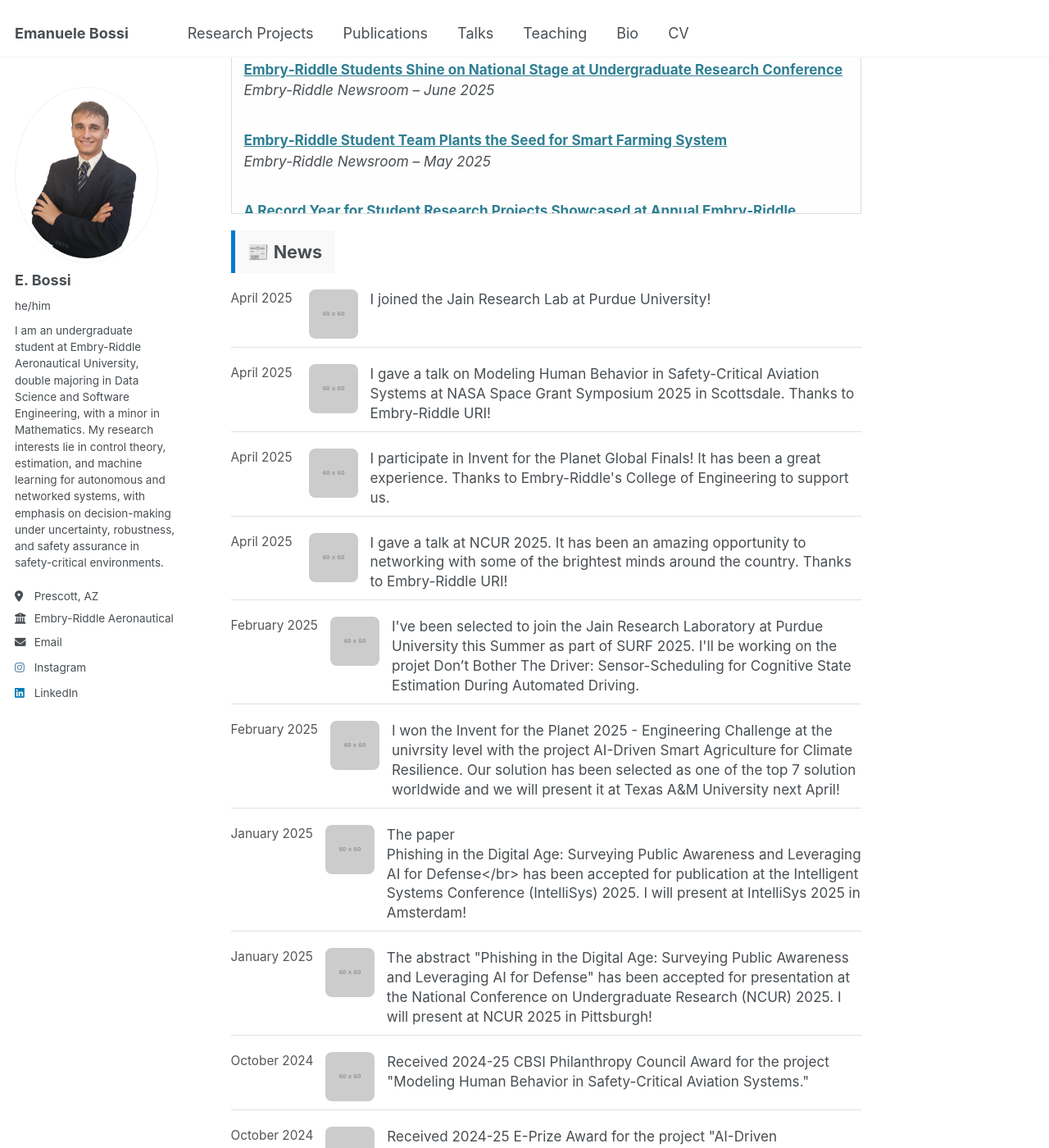
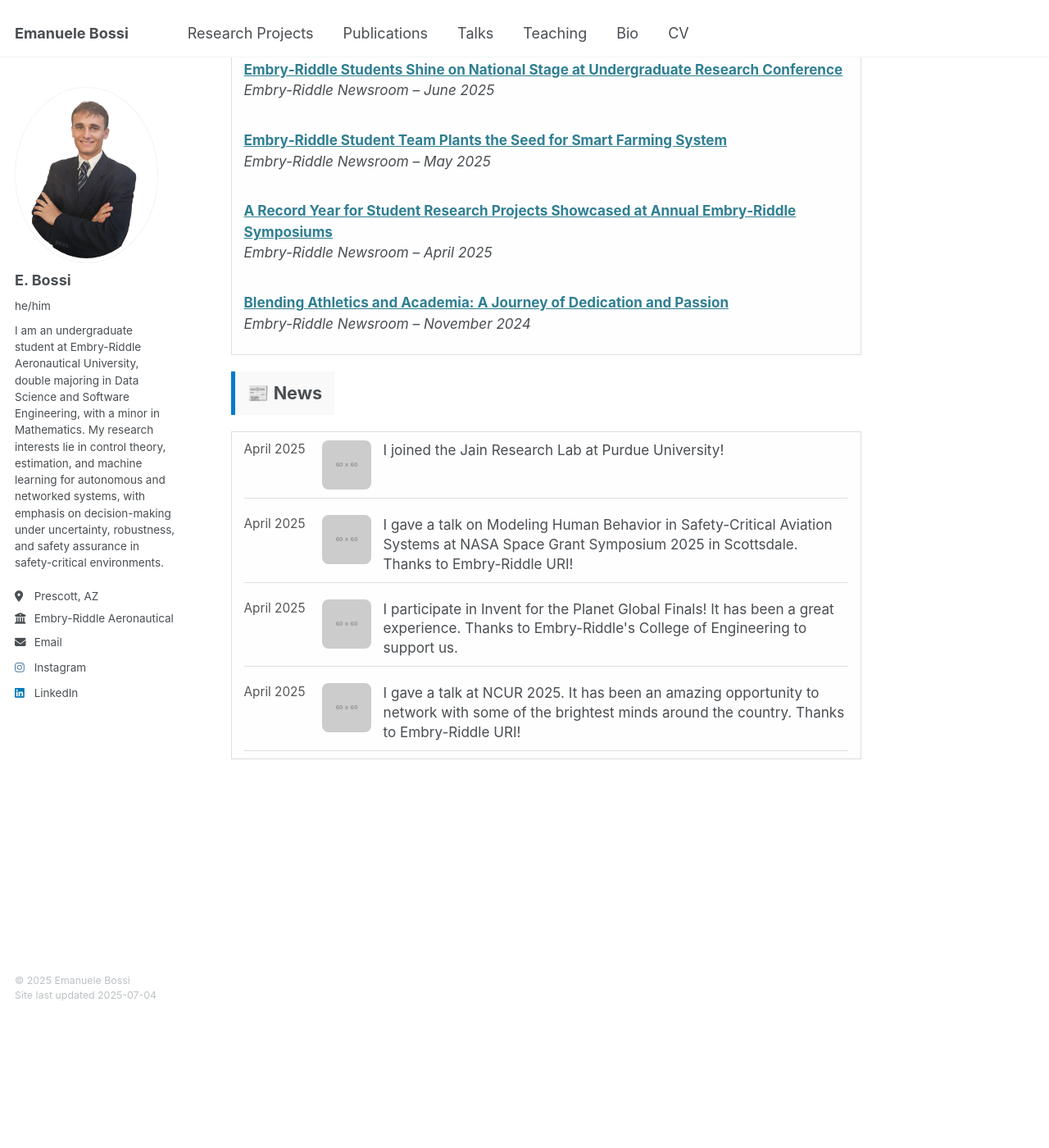
Before and after one commit to bossiemanuele/bossiemanuele.github.io, a Jekyll site: the page built from _pages/about.md, in a window 1280 px wide and 1400 px high, scrolled down 769 px. Shown: the whole window at 82% size. Built offline with Jekyll 4.4.1, drawn with Linux system fonts in a browser that asks for light colours; after the commit the page ends 2011 px from its top, so only the background shows below that; some of the changed text lies outside the part shown.

Commit message:
Update about.md

```diff
--- a/_pages/about.md
+++ b/_pages/about.md
@@ -65,105 +65,116 @@
 
 
 
-<!-- NEWS SECTION -->
+<!-- NEWS -->
 <div style="background-color:#f9f9f9; border-left:5px solid #007acc; padding:10px 15px; margin: 20px 0; font-weight:bold; font-size:1.2em; width: fit-content;">
 📰 News
 </div>
 
-<!-- NEWS LIST CONTAINER -->
-<div class="news-list">
+<!-- SCROLLABLE CONTAINER -->
+<div class="news-scroll-container">
+  <!-- NEWS LIST -->
+  <div class="news-list">
 
-  <!-- SINGLE NEWS ITEM -->
+    <!-- SINGLE NEWS ITEM -->
+    <div class="news-item">
+      <div class="news-date">April 2025</div>
+      <img src="https://via.placeholder.com/60" alt="News icon" class="news-image">
+      <div class="news-text">
+        I joined the Jain Research Lab at Purdue University!
+      </div>
+    </div>
 
-  <div class="news-item">
-    <div class="news-date">April 2025</div>
-    <img src="https://via.placeholder.com/60" alt="News icon" class="news-image">
-    <div class="news-text">
-      I joined the Jain Research Lab at Purdue University!
+    <div class="news-item">
+      <div class="news-date">April 2025</div>
+      <img src="https://via.placeholder.com/60" alt="News icon" class="news-image">
+      <div class="news-text">
+        I gave a talk on Modeling Human Behavior in Safety-Critical Aviation Systems at NASA Space Grant Symposium 2025 in Scottsdale. Thanks to Embry-Riddle URI!
+      </div>
     </div>
+
+    <div class="news-item">
+      <div class="news-date">April 2025</div>
+      <img src="https://via.placeholder.com/60" alt="News icon" class="news-image">
+      <div class="news-text">
+        I participate in Invent for the Planet Global Finals! It has been a great experience. Thanks to Embry-Riddle's College of Engineering to support us.
+      </div>
+    </div>
+
+    <div class="news-item">
+      <div class="news-date">April 2025</div>
+      <img src="https://via.placeholder.com/60" alt="News icon" class="news-image">
+      <div class="news-text">
+        I gave a talk at NCUR 2025. It has been an amazing opportunity to network with some of the brightest minds around the country. Thanks to Embry-Riddle URI!
+      </div>
+    </div>
+
+    <div class="news-item">
+      <div class="news-date">February 2025</div>
+      <img src="https://via.placeholder.com/60" alt="News icon" class="news-image">
+      <div class="news-text">
+        I've been selected to join the Jain Research Laboratory at Purdue University this Summer as part of SURF 2025. I'll be working on the project “Don’t Bother The Driver: Sensor-Scheduling for Cognitive State Estimation During Automated Driving.”
+      </div>
+    </div>
+
+    <div class="news-item">
+      <div class="news-date">February 2025</div>
+      <img src="https://via.placeholder.com/60" alt="News icon" class="news-image">
+      <div class="news-text">
+        I won the Invent for the Planet 2025 - Engineering Challenge at the university level with the project “AI-Driven Smart Agriculture for Climate Resilience.” Our solution has been selected as one of the top 7 worldwide and we will present it at Texas A&M University!
+      </div>
+    </div>
+
+    <div class="news-item">
+      <div class="news-date">January 2025</div>
+      <img src="https://via.placeholder.com/60" alt="News icon" class="news-image">
+      <div class="news-text">
+        The paper <b>Phishing in the Digital Age: Surveying Public Awareness and Leveraging AI for Defense</b> has been accepted for publication at the Intelligent Systems Conference (IntelliSys) 2025. I will present at IntelliSys 2025 in Amsterdam!
+      </div>
+    </div>
+
+    <div class="news-item">
+      <div class="news-date">January 2025</div>
+      <img src="https://via.placeholder.com/60" alt="News icon" class="news-image">
+      <div class="news-text">
+        The abstract "Phishing in the Digital Age: Surveying Public Awareness and Leveraging AI for Defense" has been accepted for presentation at the National Conference on Undergraduate Research (NCUR) 2025. I will present at NCUR 2025 in Pittsburgh!
+      </div>
+    </div>
+
+    <div class="news-item">
+      <div class="news-date">October 2024</div>
+      <img src="https://via.placeholder.com/60" alt="News icon" class="news-image">
+      <div class="news-text">
+        Received 2024-25 CBSI Philanthropy Council Award for the project “Modeling Human Behavior in Safety-Critical Aviation Systems.”
+      </div>
+    </div>
+
+    <div class="news-item">
+      <div class="news-date">October 2024</div>
+      <img src="https://via.placeholder.com/60" alt="News icon" class="news-image">
+      <div class="news-text">
+        Received 2024-25 E-Prize Award for the project “AI-Driven Optimization of the Actual Takeoff Weight.”
+      </div>
+    </div>
+
   </div>
-
-  <div class="news-item">
-    <div class="news-date">April 2025</div>
-    <img src="https://via.placeholder.com/60" alt="News icon" class="news-image">
-    <div class="news-text">
-      I gave a talk on Modeling Human Behavior in Safety-Critical Aviation Systems at NASA Space Grant Symposium 2025 in Scottsdale. Thanks to Embry-Riddle URI!
-    </div>
-  </div>
-
-  <div class="news-item">
-    <div class="news-date">April 2025</div>
-    <img src="https://via.placeholder.com/60" alt="News icon" class="news-image">
-    <div class="news-text">
-      I participate in Invent for the Planet Global Finals! It has been a great experience. Thanks to Embry-Riddle's College of Engineering to support us.
-    </div>
-  </div>
-
-  <div class="news-item">
-    <div class="news-date">April 2025</div>
-    <img src="https://via.placeholder.com/60" alt="News icon" class="news-image">
-    <div class="news-text">
-      I gave a talk at NCUR 2025. It has been an amazing opportunity to networking with some of the brightest minds around the country. Thanks to Embry-Riddle URI!
-    </div>
-  </div>
-
-  <div class="news-item">
-    <div class="news-date">February 2025</div>
-    <img src="https://via.placeholder.com/60" alt="News icon" class="news-image">
-    <div class="news-text">
-      I've been selected to join the Jain Research Laboratory at Purdue University this Summer as part of SURF 2025. I'll be working on the projet Don’t Bother The Driver: Sensor-Scheduling for Cognitive State Estimation During Automated Driving.
-    </div>
-  </div>
-
-  <div class="news-item">
-    <div class="news-date">February 2025</div>
-    <img src="https://via.placeholder.com/60" alt="News icon" class="news-image">
-    <div class="news-text">
-      I won the Invent for the Planet 2025 - Engineering Challenge at the univrsity level with the project AI-Driven Smart Agriculture for Climate Resilience. Our solution has been selected as one of the top 7 solution worldwide and we will present it at Texas A&M University next April!
-    </div>
-  </div>
-
-  <div class="news-item">
-    <div class="news-date">January 2025</div>
-    <img src="https://via.placeholder.com/60" alt="News icon" class="news-image">
-    <div class="news-text">
-      The paper <br>Phishing in the Digital Age: Surveying Public Awareness and Leveraging AI for Defense</br> has been accepted for publication at the Intelligent Systems Conference (IntelliSys) 2025. I will present at IntelliSys 2025 in Amsterdam!
-    </div>
-  </div>
-
-  <div class="news-item">
-    <div class="news-date">January 2025</div>
-    <img src="https://via.placeholder.com/60" alt="News icon" class="news-image">
-    <div class="news-text">
-      The abstract "Phishing in the Digital Age: Surveying Public Awareness and Leveraging AI for Defense" has been accepted for presentation at the National Conference on Undergraduate Research (NCUR) 2025. I will present at NCUR 2025 in Pittsburgh!
-    </div>
-  </div>
-
-  <div class="news-item">
-    <div class="news-date">October 2024</div>
-    <img src="https://via.placeholder.com/60" alt="News icon" class="news-image">
-    <div class="news-text">
-      Received 2024-25 CBSI Philanthropy Council Award for the project "Modeling Human Behavior in Safety-Critical Aviation Systems."
-    </div>
-  </div>
-
-  <div class="news-item">
-    <div class="news-date">October 2024</div>
-    <img src="https://via.placeholder.com/60" alt="News icon" class="news-image">
-    <div class="news-text">
-      Received 2024-25 E-Prize Award for the project "AI-Driven Optimization of the Actual Takeoff Weight."
-    </div>
-  </div>
-
 </div>
 
 <!-- CSS STYLING -->
 <style>
+.news-scroll-container {
+  max-height: 400px; /* adjust height as needed */
+  overflow-y: auto;
+  border: 1px solid #ddd;
+  padding: 10px 0;
+  background-color: #fefefe;
+}
+
 .news-list {
   display: flex;
   flex-direction: column;
   gap: 20px;
   max-width: 900px;
+  padding: 0 15px;
 }
 
 .news-item {
```
